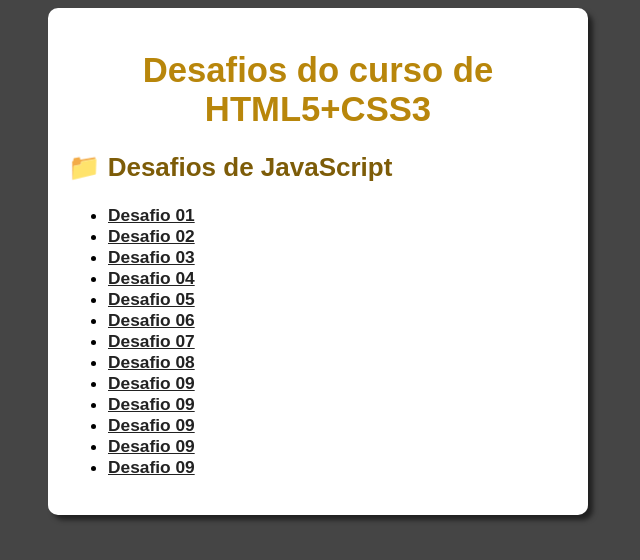
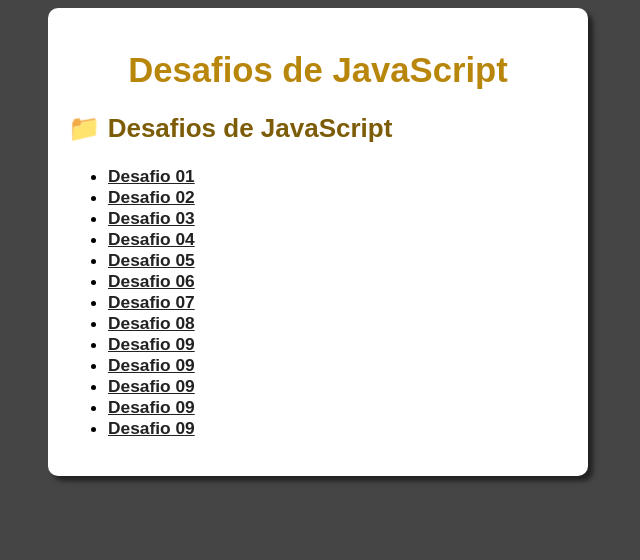
Before and after one commit to davifariasp/cv-javascript, a plain HTML site: page desafios/index.html in a window 1280 px wide. Shown: the whole page, without its empty margins (322-962 px from the left). Drawn offline with Linux system fonts and the light colour scheme.

Commit message:
Update index.html

```diff
--- a/desafios/index.html
+++ b/desafios/index.html
@@ -3,12 +3,12 @@
 <head>
     <meta charset="UTF-8">
     <meta name="viewport" content="width=device-width, initial-scale=1.0">
-    <title>Exercícios de HTML5 e CSS3</title>
+    <title>Desafios de JavaScript</title>
     <link rel="stylesheet" href="style.css">
 </head>
 <body>
     <main>
-        <h1>Desafios do curso de HTML5+CSS3</h1>
+        <h1>Desafios de JavaScript</h1>
         </aside>
         <h2>&#x1F4C1; Desafios de JavaScript </h2>
         <ul>
```
